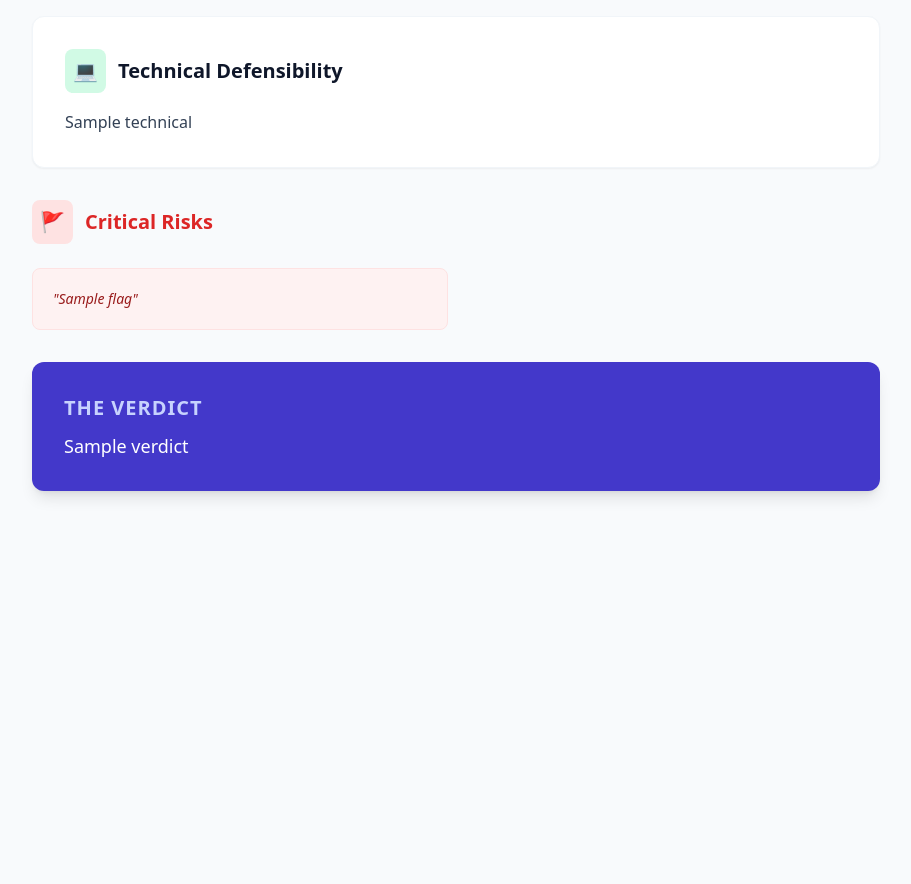
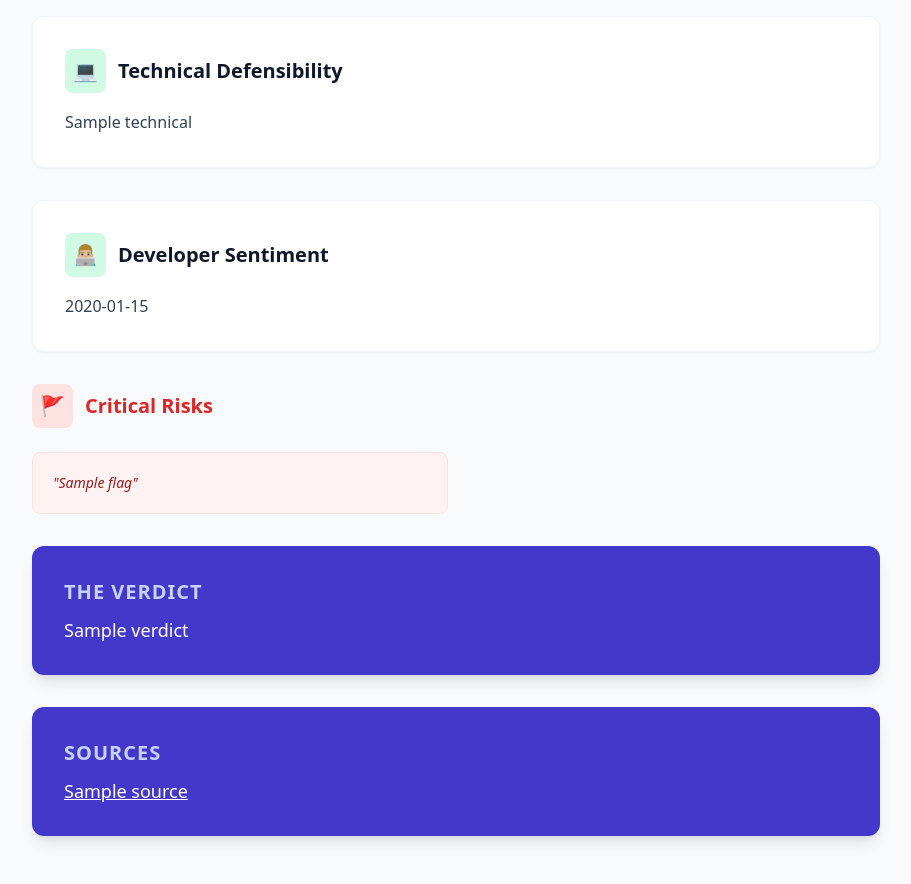
Before and after one commit to ramsundharVenkadesan/Vettex, a FastAPI app: template templates/report.html in a window 1280 px wide. Shown: the part 365-1249 px from the top of the page, without its empty margins (184-1095 px from the left). Before the commit the page ends 863 px from the top, so only its background shows below. Run offline with FastAPI, Linux system fonts and the light colour scheme; the template is opened without the code that fills it: most values are stand-ins (such as "Sample title", 1, 10 or a date in 2020); some libraries are stand-ins or nearby versions.

Commit message:
updated code

```diff
--- a/main.py
+++ b/main.py
@@ -1,5 +1,8 @@
 from fastapi import FastAPI, Request, Form
 from dotenv import load_dotenv # Import function to load environment variables
+
+import os
+import certifi
 
 import asyncio, json
 from langchain_classic.agents import AgentExecutor # Import system to execute tools
@@ -23,15 +26,28 @@ from fastapi.templating import Jinja2Templates
 from fastapi.responses import HTMLResponse, StreamingResponse
 from langchain_core.callbacks.base import AsyncCallbackHandler
 
+os.environ['SSL_CERT_FILE'] = certifi.where()
+
 class WebStreamCallbackHandler(AsyncCallbackHandler):
     def __init__(self, queue):
         self.queue = queue
 
     async def on_agent_action(self, action, **kwargs):
-        # Capture the Thought and Action
-        thought = action.log.split("Action:")[0].strip()
-        await self.queue.put(f"THOUGHT: {thought}")
-        await self.queue.put(f"ACTION: Investigating via {action.tool}...")
+        # Use split to separate the Thought from the Action call
+        # often 'Action:' is the delimiter used by ReAct agents
+        if "Action:" in action.log:
+            parts = action.log.split("Action:")
+            thought = parts[0].replace("Thought:", "").strip()
+
+            # Put Thought and Action into the queue as separate messages
+            if thought:
+                await self.queue.put(f"THOUGHT: {thought}")
+
+            # Express the action clearly
+            await self.queue.put(f"ACTION: Invoking {action.tool} with input {action.tool_input}")
+        else:
+            # Fallback if the format is unexpected
+            await self.queue.put(f"LOG: {action.log.strip()}")
 
     async def on_tool_end(self, output, **kwargs):
         # Capture that a tool finished
--- a/templates/report.html
+++ b/templates/report.html
@@ -30,6 +30,14 @@
                 <p class="leading-relaxed text-slate-700">{{ data.technical }}</p>
             </section>
 
+            <section class="bg-white p-8 rounded-xl shadow-sm border border-slate-100">
+                <h2 class="text-xl font-bold mb-4 flex items-center">
+                    <span class="bg-emerald-100 text-emerald-600 p-2 rounded-lg mr-3">👨🏼‍💻</span>
+                    Developer Sentiment
+                </h2>
+                <p class="leading-relaxed text-slate-700">{{ data.developer_sentiment }}</p>
+            </section>
+
             <section>
                 <h2 class="text-xl font-bold mb-6 text-red-600 flex items-center">
                     <span class="bg-red-100 p-2 rounded-lg mr-3">🚩</span> Critical Risks
@@ -47,6 +55,20 @@
                 <h2 class="text-xl font-bold mb-3 uppercase tracking-wider text-indigo-200">The Verdict</h2>
                 <p class="text-lg font-medium leading-snug">{{ data.verdict }}</p>
             </section>
+
+            <section class="bg-indigo-700 p-8 rounded-xl shadow-lg text-white">
+    <h2 class="text-xl font-bold mb-3 uppercase tracking-wider text-indigo-200">Sources</h2>
+    {% for source in data.sources %}
+        <p class="text-lg font-medium leading-snug">
+            {# The 'external' attribute ensures the browser treats it as a full URL #}
+            <a href="{{ source if '://' in source else 'https://' + source }}"
+               target="_blank"
+               class="underline hover:text-indigo-300">
+               {{ source }}
+            </a>
+        </p>
+    {% endfor %}
+</section>
         </div>
     </div>
 </body>
```
Also changed, not shown: schema.py (+9 -1 lines), templates/index.html (+18 -1 lines).
